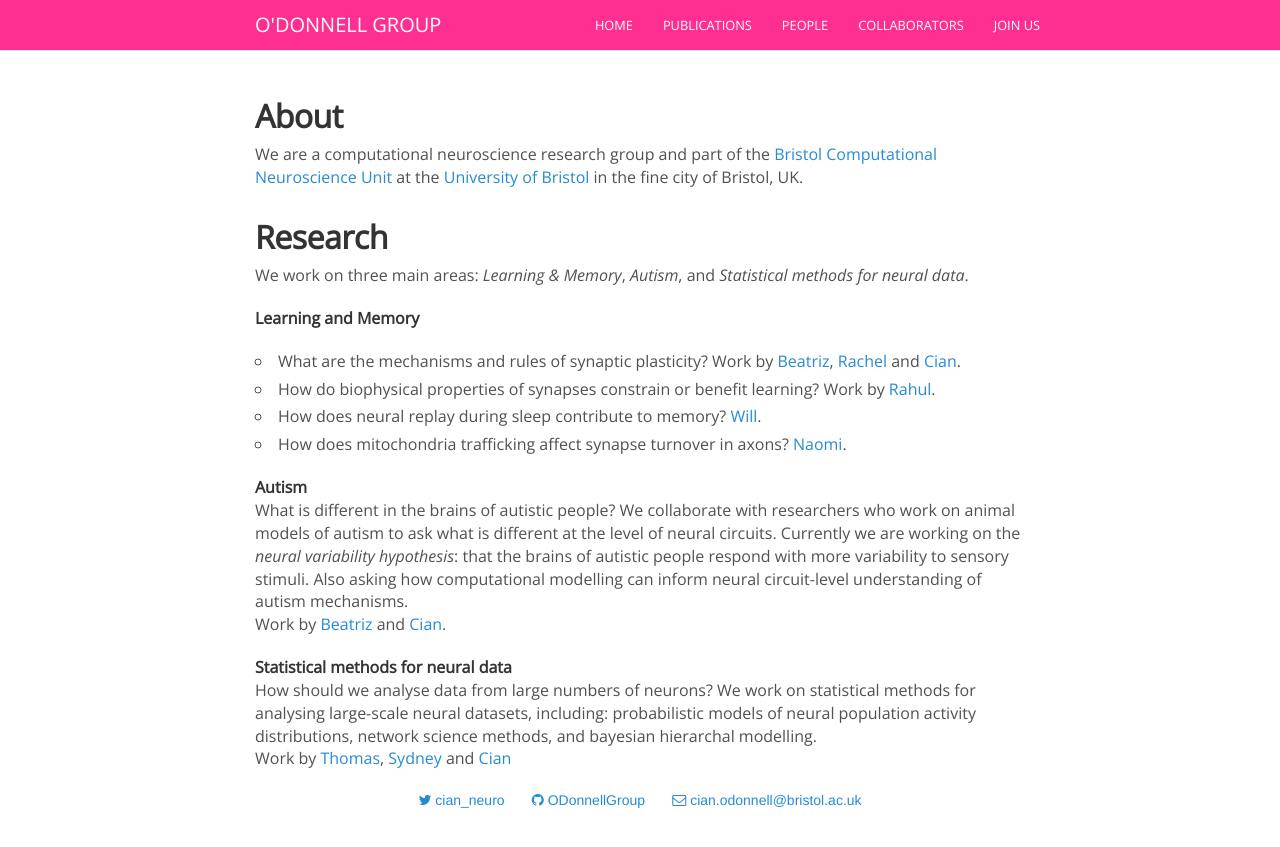
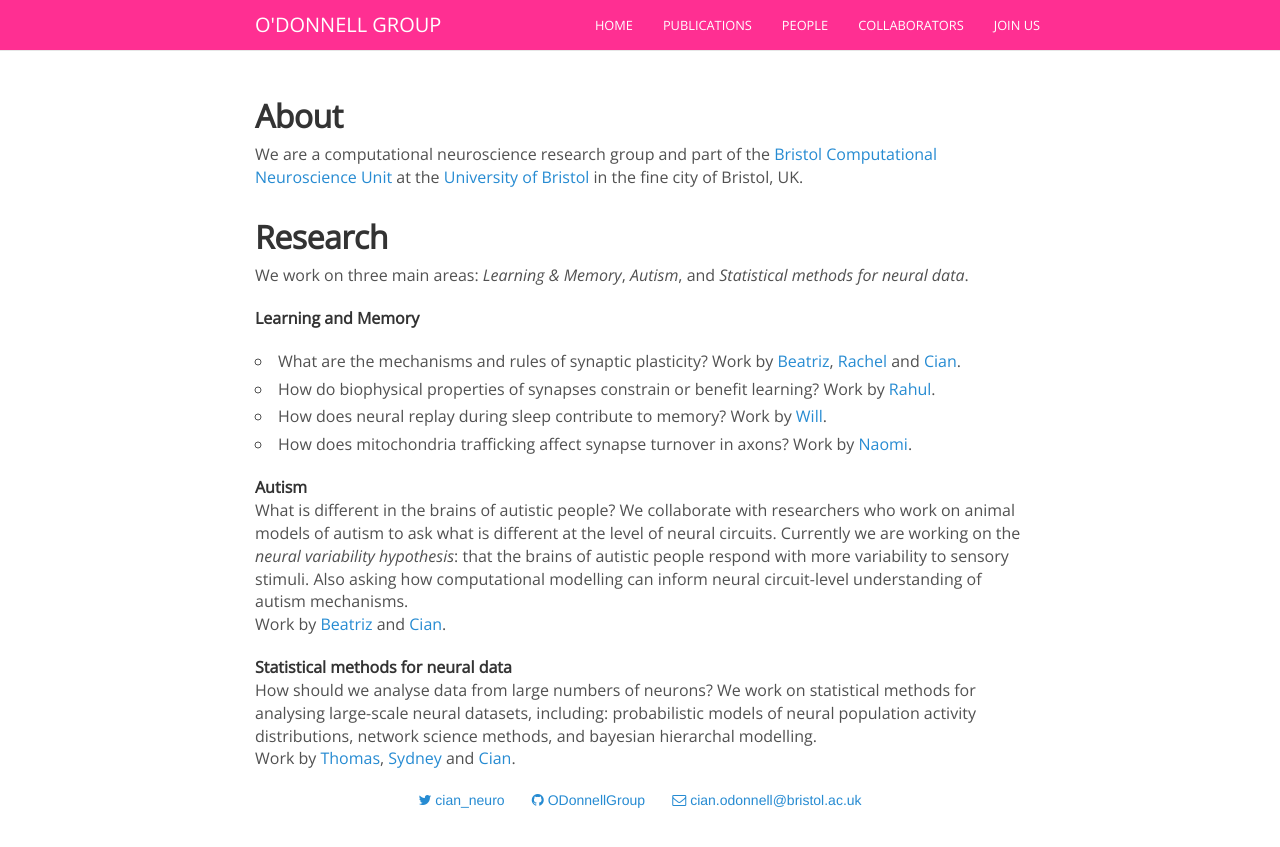
Before and after one commit to odonnellgroup/odonnellgroup.github.io, a Jekyll site: the page built from index.md, in a window 1280 px wide. Shown: the top 847 px of the page. Built offline with Jekyll 4.4.1, drawn with Linux system fonts in a browser that asks for light colours; nearby versions of some CDN libraries; comment, search, counter and statistics services are not loaded.

Commit message:
tweaked homepage

```diff
--- a/index.md
+++ b/index.md
@@ -16,8 +16,8 @@ We work on three main areas: *Learning & Memory*, *Autism*, and *Statistical met
 **Learning and Memory**
 - What are the mechanisms and rules of synaptic plasticity? Work by [Beatriz](https://odonnellgroup.github.io/people/Beatriz_Mizusaki), [Rachel](https://odonnellgroup.github.io/people/Rachel_Humphries) and [Cian](https://odonnellgroup.github.io/people/Cian Odonnell).
 - How do biophysical properties of synapses constrain or benefit learning? Work by [Rahul](https://odonnellgroup.github.io/people/Rahul_Gupta).
-- How does neural replay during sleep contribute to memory? [Will](https://odonnellgroup.github.io/people/Will_Carr).
-- How does mitochondria trafficking affect synapse turnover in axons? [Naomi](https://odonnellgroup.github.io/people/Naomi_Berthaut).
+- How does neural replay during sleep contribute to memory? Work by [Will](https://odonnellgroup.github.io/people/Will_Carr).
+- How does mitochondria trafficking affect synapse turnover in axons? Work by [Naomi](https://odonnellgroup.github.io/people/Naomi_Berthaut).
 
 **Autism**
 What is different in the brains of autistic people? We collaborate with researchers who work on animal models of autism to ask what is different at the level of neural circuits. Currently we are working on the *neural variability hypothesis*: that the brains of autistic people respond with more variability to sensory stimuli. Also asking how computational modelling can inform neural circuit-level understanding of autism mechanisms.<br/>
@@ -25,6 +25,6 @@ Work by [Beatriz](https://odonnellgroup.github.io/people/Beatriz_Mizusaki) and [
 
 **Statistical methods for neural data**
 How should we analyse data from large numbers of neurons? We work on statistical methods for analysing large-scale neural datasets, including: probabilistic models of neural population activity distributions, network science methods, and bayesian hierarchal modelling.<br/>
-Work by [Thomas](https://odonnellgroup.github.io/people/Thomas_Delaney), [Sydney](https://odonnellgroup.github.io/people/Sydney_Dimmock) and [Cian](https://odonnellgroup.github.io/people/Cian Odonnell)
+Work by [Thomas](https://odonnellgroup.github.io/people/Thomas_Delaney), [Sydney](https://odonnellgroup.github.io/people/Sydney_Dimmock) and [Cian](https://odonnellgroup.github.io/people/Cian Odonnell).
 
 {% include footer.html %}
```
